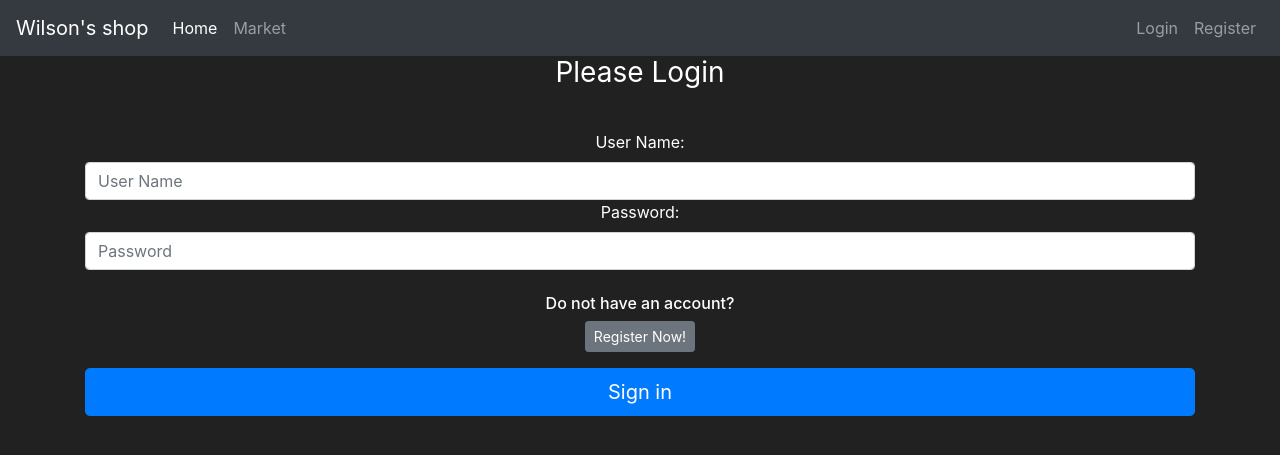
After one commit to wilsonlengo/WilsonNgo_T4A2-B, a Flask app: page /login in a window 1280 px wide. The commit adds this page. Shown: the top 455 px of the page. Run offline with Flask 2, Linux system fonts and the light colour scheme; some libraries are stand-ins or nearby versions.

Commit message:
added user auth, custom login and logout, reformatted home page

```diff
--- a/requirements.txt
+++ b/requirements.txt
@@ -1,8 +1,12 @@
+bcrypt==3.2.0
+cffi==1.15.0
 click==8.0.4
 dnspython==2.2.1
 email-validator==1.1.3
 Flask==2.0.3
+Flask-Bcrypt==0.7.1
 Flask-DotEnv==0.1.2
+Flask-Login==0.5.0
 Flask-SQLAlchemy==2.5.1
 Flask-WTF==1.0.0
 greenlet==1.1.2
@@ -10,6 +14,8 @@ idna==3.3
 itsdangerous==2.1.0
 Jinja2==3.0.3
 MarkupSafe==2.1.0
+pycparser==2.21
+six==1.16.0
 SQLAlchemy==1.4.32
 Werkzeug==2.0.3
 WTForms==3.0.1
--- a/shopapp/shop/forms.py
+++ b/shopapp/shop/forms.py
@@ -20,3 +20,9 @@ class RegisterForm(FlaskForm):
     password1 = PasswordField(label='Password:', validators=[Length(min=6), DataRequired()])
     password2 = PasswordField(label='Confirm Password:', validators=[EqualTo('password1'), DataRequired()])
     submit = SubmitField(label='Create Account')
+
+
+class LoginForm(FlaskForm):
+    username = StringField(label='User Name:', validators=[DataRequired()])
+    password = PasswordField(label='Password:', validators=[DataRequired()])
+    submit = SubmitField(label='Sign in')
--- a/shopapp/shop/routes.py
+++ b/shopapp/shop/routes.py
@@ -1,8 +1,9 @@
 from shop import app
 from flask import render_template, redirect, url_for, flash
 from shop.models import Item, User
-from shop.forms import RegisterForm
+from shop.forms import RegisterForm, LoginForm
 from shop import db
+from flask_login import login_user, logout_user, login_required
 
 @app.route("/")
 @app.route("/home")
@@ -11,6 +12,7 @@ def home_page():
 
 
 @app.route("/market")
+@login_required
 def market_page():
     items = Item.query.all()
     return render_template("market.html", items=items)
@@ -21,12 +23,36 @@ def register_page():
     if form.validate_on_submit():
         user_to_create = User(username=form.username.data,
                               email_address=form.email_address.data,
-                              password_hash=form.password1.data)
+                              password=form.password1.data)
         db.session.add(user_to_create)
         db.session.commit()
+        login_user(user_to_create)
+        flash(f"Account created successfully! You are now logged in as {user_to_create.username}", category='success')
         return redirect(url_for('market_page'))
-    if form.errors != {}: #If there are not errors from the validations
+    if form.errors != {}: # If there are not errors from the validations
         for err_msg in form.errors.values():
-            flash(f'There was an error with creating a user: {err_msg}', category="danger")
+            flash(f'There was an error with creating a user: {err_msg}', category="danger") # Depecting error when fed wrong information
 
     return render_template('register.html', form=form)
+
+@app.route('/login', methods=['GET', 'POST'])
+def login_page():
+    form = LoginForm()
+    if form.validate_on_submit(): # Validating all information upon submitting information
+        attempted_user = User.query.filter_by(username=form.username.data).first()
+        if attempted_user and attempted_user.check_password_correction( # Calling upon the function set in models.py
+                attempted_password=form.password.data
+        ):
+            login_user(attempted_user)
+            flash(f'Success! You are logged in as: {attempted_user.username}', category='success') # Depicting a successful login message
+            return redirect(url_for('market_page')) # Redirecting user to market page upon successful login
+        else:
+            flash('Username and password are not match! Please try again', category='danger') # Depicting an invalid login
+
+    return render_template('login.html', form=form)
+
+@app.route('/logout')
+def logout_page():
+    logout_user()
+    flash("You have been logged out!", category='info') # Notifies user that they have successfully logged out
+    return redirect(url_for("home_page"))
--- a/shopapp/shop/templates/base.html
+++ b/shopapp/shop/templates/base.html
@@ -28,14 +28,33 @@
                   <a class="nav-link" href="{{ url_for('market_page') }}">Market</a>
               </li>
           </ul>
+          {% if current_user.is_authenticated %}
           <ul class="navbar-nav">
             <li class="nav-item">
-                  <a class="nav-link" href="#">Login</a>
+                <a class="nav-link" style="color: lawngreen; font-weight: bold">
+                    <i class="fas fa-coins"></i>
+                    {{ current_user.prettier_budget }}
+                </a>
+            </li>
+            <li class="nav-item">
+                <a class="nav-link">Welcome, {{ current_user.username }}</a>
+            </li>
+            <li class="nav-item">
+                <a class="nav-link" href="{{ url_for('logout_page') }}">Logout</a>
+            </li>
+        </ul>
+
+          {% else %}
+          <ul class="navbar-nav">
+            <li class="nav-item">
+                <a class="nav-link" href="{{ url_for('login_page') }}">Login</a>
             </li>
             <li class="nav-item">
                 <a class="nav-link" href="{{ url_for('register_page') }}">Register</a>
             </li>
         </ul>
+          {% endif %}
+
         </div>
       </nav>
       {% with messages = get_flashed_messages(with_categories=true) %}
--- /dev/null
+++ b/shopapp/shop/templates/login.html
@@ -0,0 +1,35 @@
+{% extends 'base.html' %}
+{% block title %}
+    Login Page
+{% endblock %}
+
+{% block content %}
+<body class="text-center">
+    <div class="container">
+        <form method="POST" class="form-signin" style="color:white">
+            {{ form.hidden_tag() }}
+
+            <h1 class="h3 mb-3 font-weight-normal">
+                Please Login
+            </h1>
+            <br>
+            {{ form.username.label() }}
+            {{ form.username(class="form-control", placeholder="User Name") }}
+
+            {{ form.password.label() }}
+            {{ form.password(class="form-control", placeholder="Password") }}
+
+            <br>
+
+
+            <div class="checkbox mb-3">
+               <h6>Do not have an account?</h6>
+               <a class="btn btn-sm btn-secondary" href="{{ url_for('register_page') }}">Register Now!</a>
+            </div>
+
+            {{ form.submit(class="btn btn-lg btn-block btn-primary") }}
+
+        </form>
+    </div>
+</body>
+{% endblock %}
--- a/shopapp/shop/templates/register.html
+++ b/shopapp/shop/templates/register.html
@@ -27,6 +27,11 @@ Register Page
 
         <br>
 
+        <div class="checkbox mb-3">
+            <h6>Already have an account?</h6>
+            <a class="btn btn-sm btn-secondary" href="{{ url_for('login_page') }}">Login Now!</a>
+         </div>
+
         {{ form.submit(class="btn btn-lg btn-block btn-primary") }}
 
     </form>
```
Also changed, not shown: shopapp/shop/__init__.py (+9 -2 lines), shopapp/shop/models.py (+26 -2 lines), shopapp/shop/templates/home.html (+10 -2 lines), shopapp/shop/market.db. Lines whose indentation alone changed are shown as unchanged.
